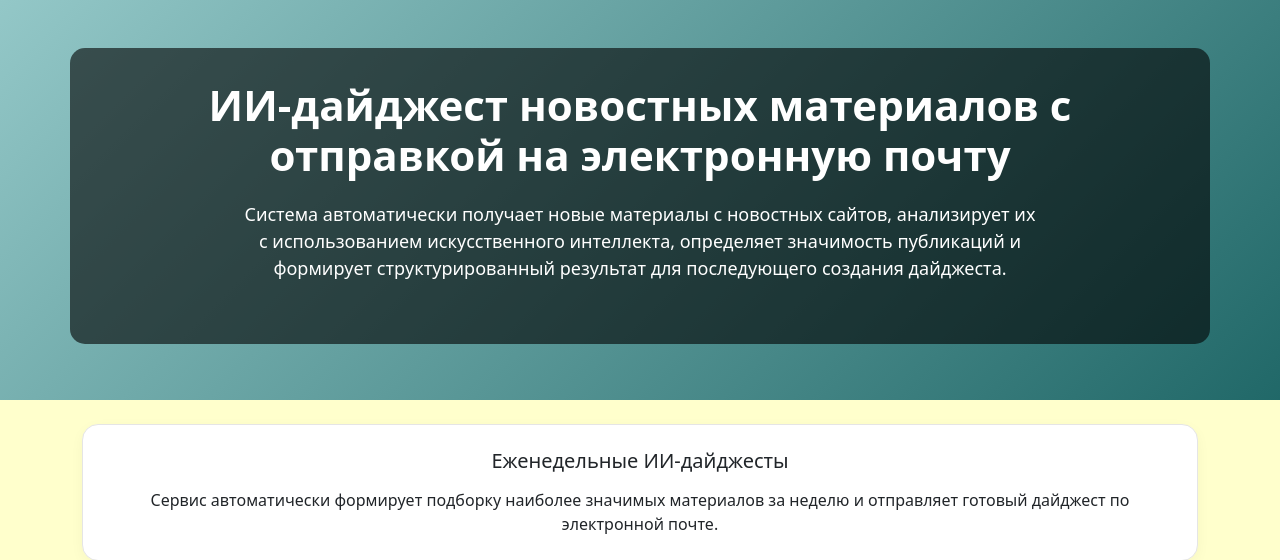
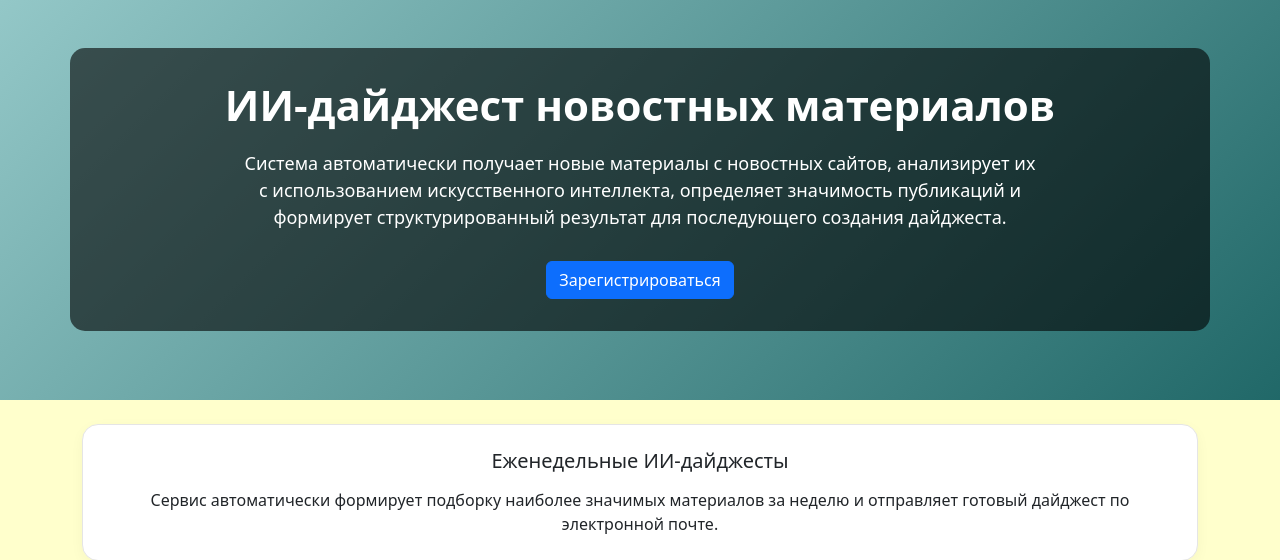
Before and after one commit to Rarity64/digest, a Django app: page / in a window 1280 px wide. Shown: the part 56-616 px from the top of the page. Run offline with Django 5.2, Linux system fonts and the light colour scheme; parts of the project's set-up code (start-up, migrations or seed data) failed here and were passed over; some libraries are stand-ins or nearby versions.

Commit message:
redirect after registration fixed; reg button added to index

```diff
--- a/digest/digest_app/static/js/confirm.js
+++ b/digest/digest_app/static/js/confirm.js
@@ -25,7 +25,7 @@ $('#confirm-button').click(
             data: userData,
 
             success: function(data) {
-                window.location.href = '/';
+                window.location.href = '/digest_desktop/';
             },
 
             error: function(xhr) {
--- a/digest/digest_app/templates/index.html
+++ b/digest/digest_app/templates/index.html
@@ -7,12 +7,20 @@
 
     {% block content %}<section class="hero header">
             <div class="container header-bg">
-                <h1 class="header-title">ИИ-дайджест новостных материалов с отправкой на электронную почту</h1>
+                <h1 class="header-title">ИИ-дайджест новостных материалов</h1>
                 <p class="text-header">
                     Система автоматически получает новые материалы с новостных сайтов,
                     анализирует их с использованием искусственного интеллекта, определяет значимость
                     публикаций и формирует структурированный результат для последующего создания дайджеста.
                 </p>
+
+                {% if not user.is_authenticated %}
+                <div class="reg-button-container">
+                    <a href="{% url 'reg' %}" class="btn btn-primary">
+                        Зарегистрироваться
+                    </a>
+                </div>
+                {% endif %}
             </div>
         </section>
 
--- a/digest/digest_app/views.py
+++ b/digest/digest_app/views.py
@@ -117,7 +117,7 @@ def confirm(request):
                         user.save()
                         email_code.delete()
                         login(request, user)
-                        return JsonResponse({'status' : 'success', 'redirect' : '/account/'})
+                        return JsonResponse({'status' : 'success', 'redirect' : '/digest_desktop/'})
                     else:
                         return JsonResponse({'status': 'error', 'message': 'Срок действия кода истек'}, status=400)
             except ObjectDoesNotExist:
```
